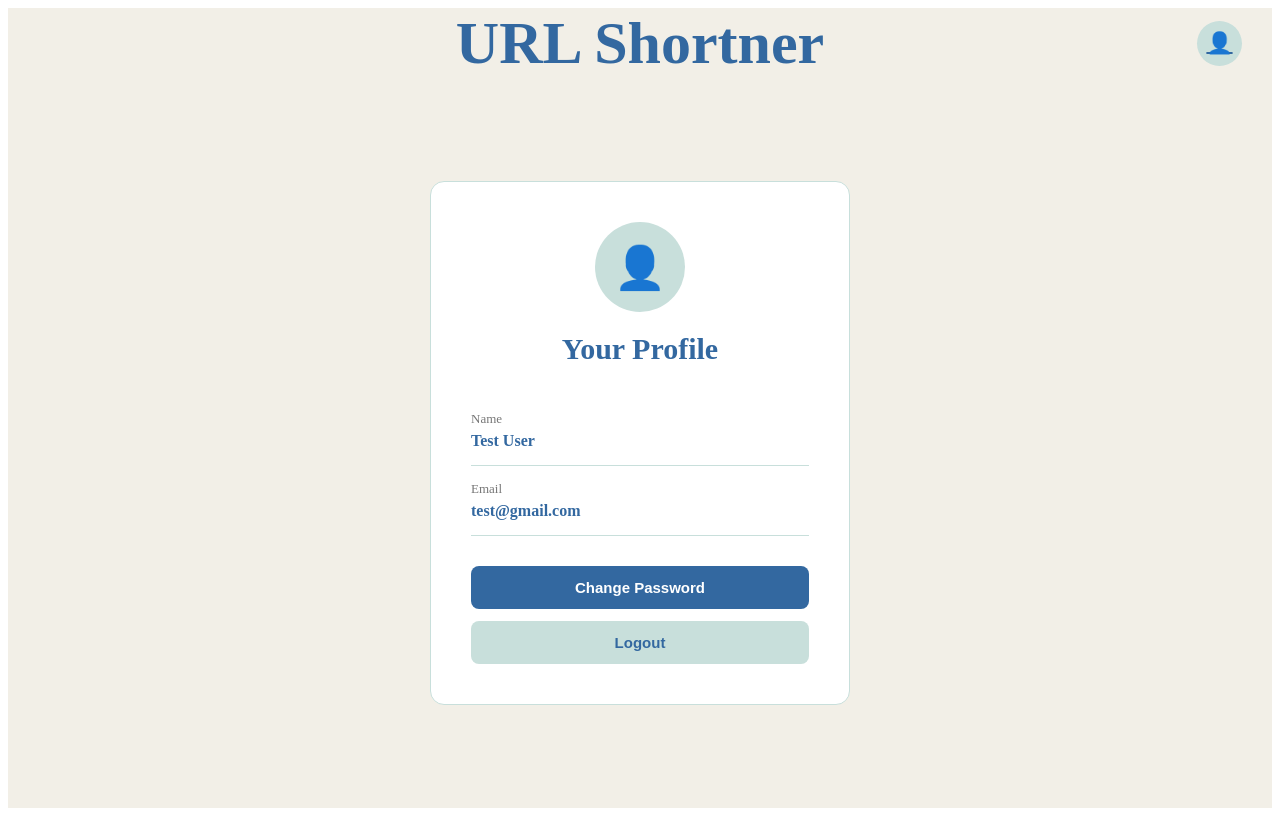
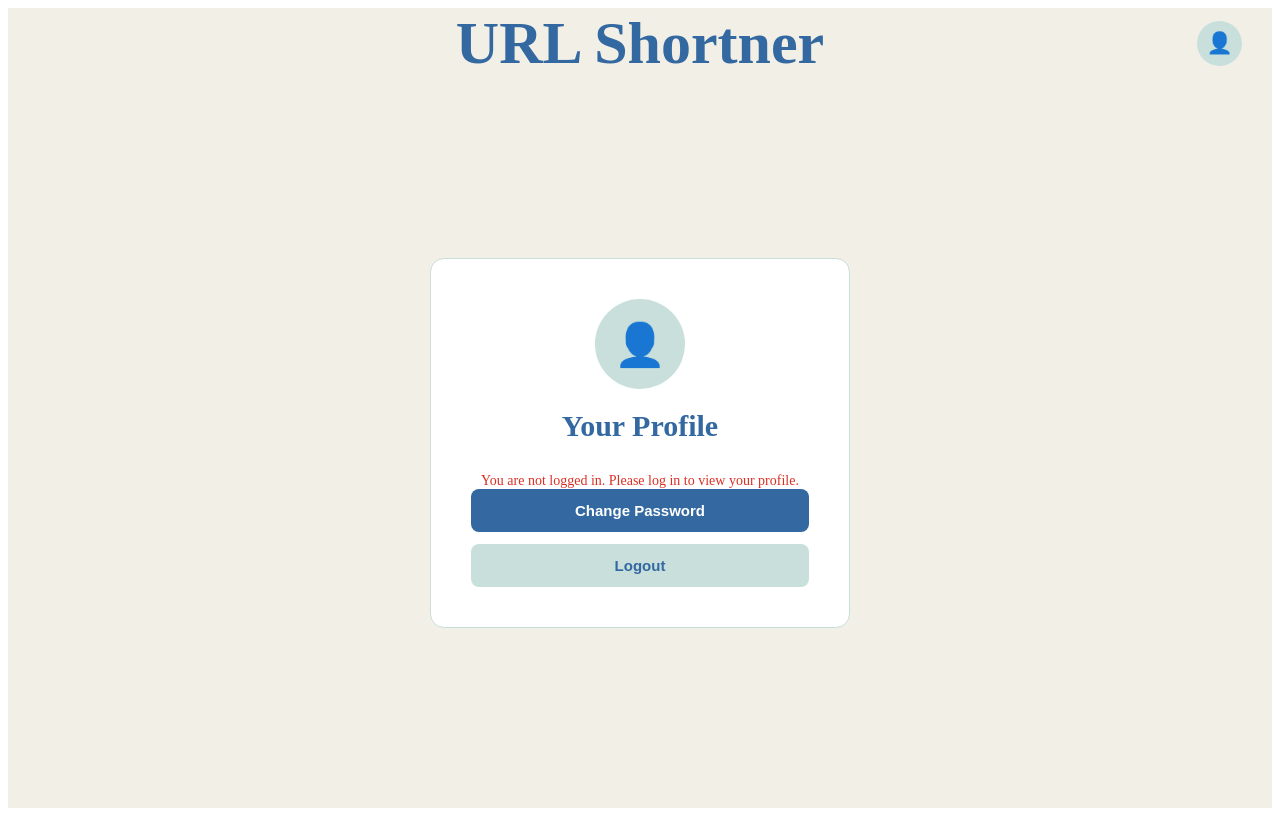
Before and after one commit to TanayUmre/URLShortner, a React (Vite) app in the folder frontend/: page /profile in a window 1280 px wide. Built offline with nearby package versions, Linux system fonts and the light colour scheme.

Commit message:
added Profile page working

```diff
--- a/frontend/src/components/Navbar.jsx
+++ b/frontend/src/components/Navbar.jsx
@@ -1,15 +1,27 @@
-import {Link} from "react-router-dom";
+import {useNavigate} from "react-router-dom";
 
 function Navbar(){
+    const navigate=useNavigate();
+
+    const handleProfileClick=()=>{
+        const token=localStorage.getItem("access_token");
+        if(token){
+            navigate("/profile");
+        }
+        else{
+            navigate("/login");
+        }
+    }
+
     return (
         <nav className="navbar">
             <div className="navbar-logo">
                 URL Shortner
             </div>
 
-            <Link to="/profile" className="profile-icon">
+            <button className="profile-icon" onClick={handleProfileClick}>
                 👤
-            </Link>
+            </button>
         </nav>
     );
 }
--- a/frontend/src/pages/Profile.jsx
+++ b/frontend/src/pages/Profile.jsx
@@ -1,7 +1,38 @@
 import Navbar from "../components/Navbar";
 import "../all.css";
+import {useEffect,useState} from "react";
 
 function Profile() {
+    const[user,setUser]=useState(null);
+    const[error,setError]=useState("");
+
+    useEffect(()=>{
+        const token=localStorage.getItem("access_token");
+        if(!token){
+            setError("You are not logged in. Please log in to view your profile.");
+            return
+        }
+        const getprofile=async()=>{
+            try{
+                const response=await fetch("http://localhost:8000/me",{
+                    method:"GET",
+                    headers:{
+                        "Authorization":`Bearer ${token}`,
+                    },
+                });
+                const data=await response.json();
+                if(!response.ok){
+                    throw new Error(data.detail||"Failed to load profile");
+                }
+                setUser(data);
+            }
+            catch(error){
+                setError(error.message);
+            }
+        };
+        getprofile();
+    },[]);
+
     return (
         <div className="shorten-main">
             <Navbar/>
@@ -11,17 +42,22 @@ function Profile() {
                         👤
                     </div>
                     <h2 className="profile-title">Your Profile</h2>
+                    {error?(
+                        <p className="password-error">{error}</p>
+                    ):user?(
                         <div className="profile-info">
                             <div className="profile-field">
                                 <span>Name</span>
-                            <p>Test User</p>
+                                <p>{user.name}</p>
                             </div>
-
                             <div className="profile-field">
                                 <span>Email</span>
-                            <p>test@gmail.com</p>
+                                <p>{user.email}</p>
                             </div>
                         </div>
+                    ):(
+                        <p>Loading...</p>
+                    )}
                     <button className="profile-button">
                         Change Password
                     </button>
```
Lines whose indentation alone changed are shown as unchanged.
